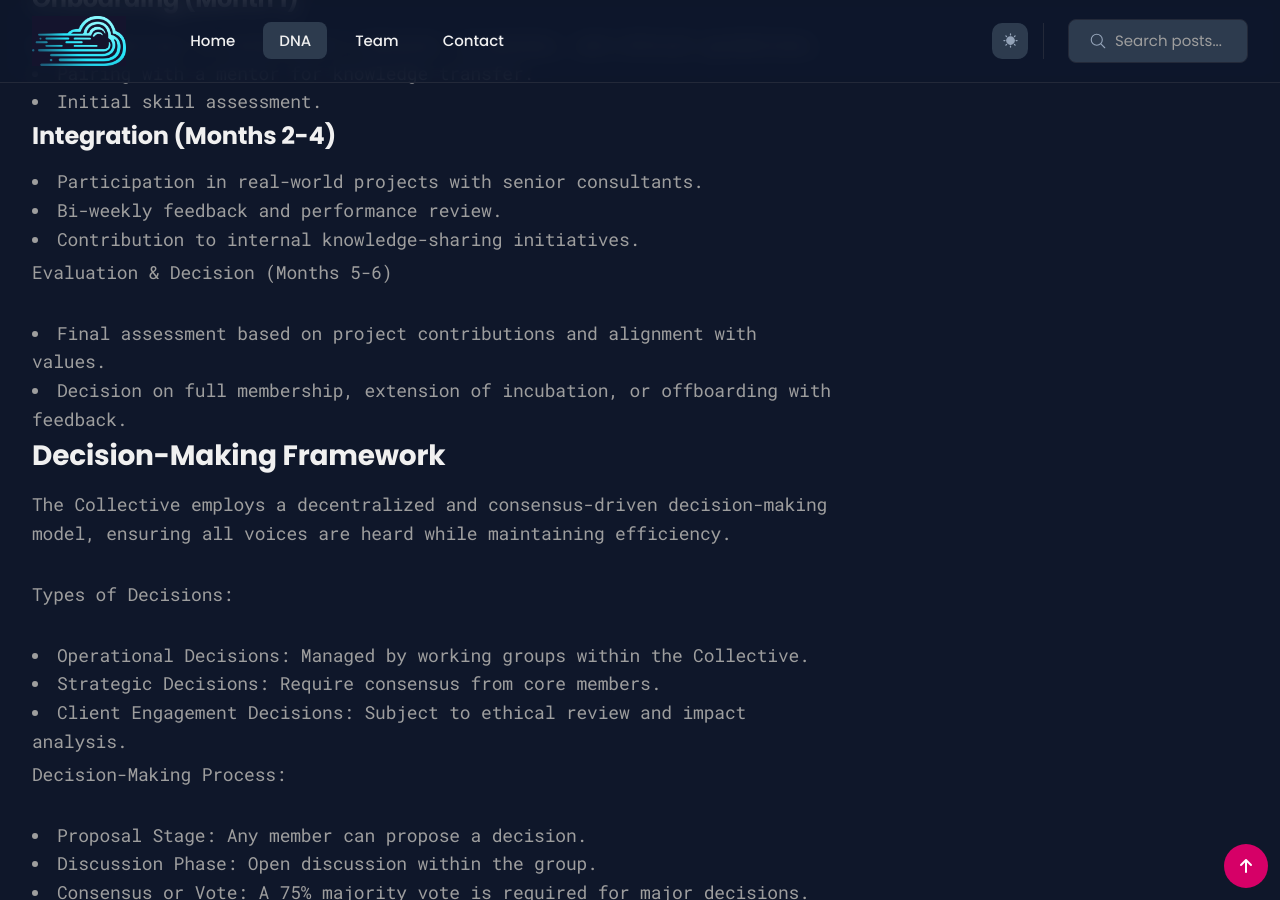
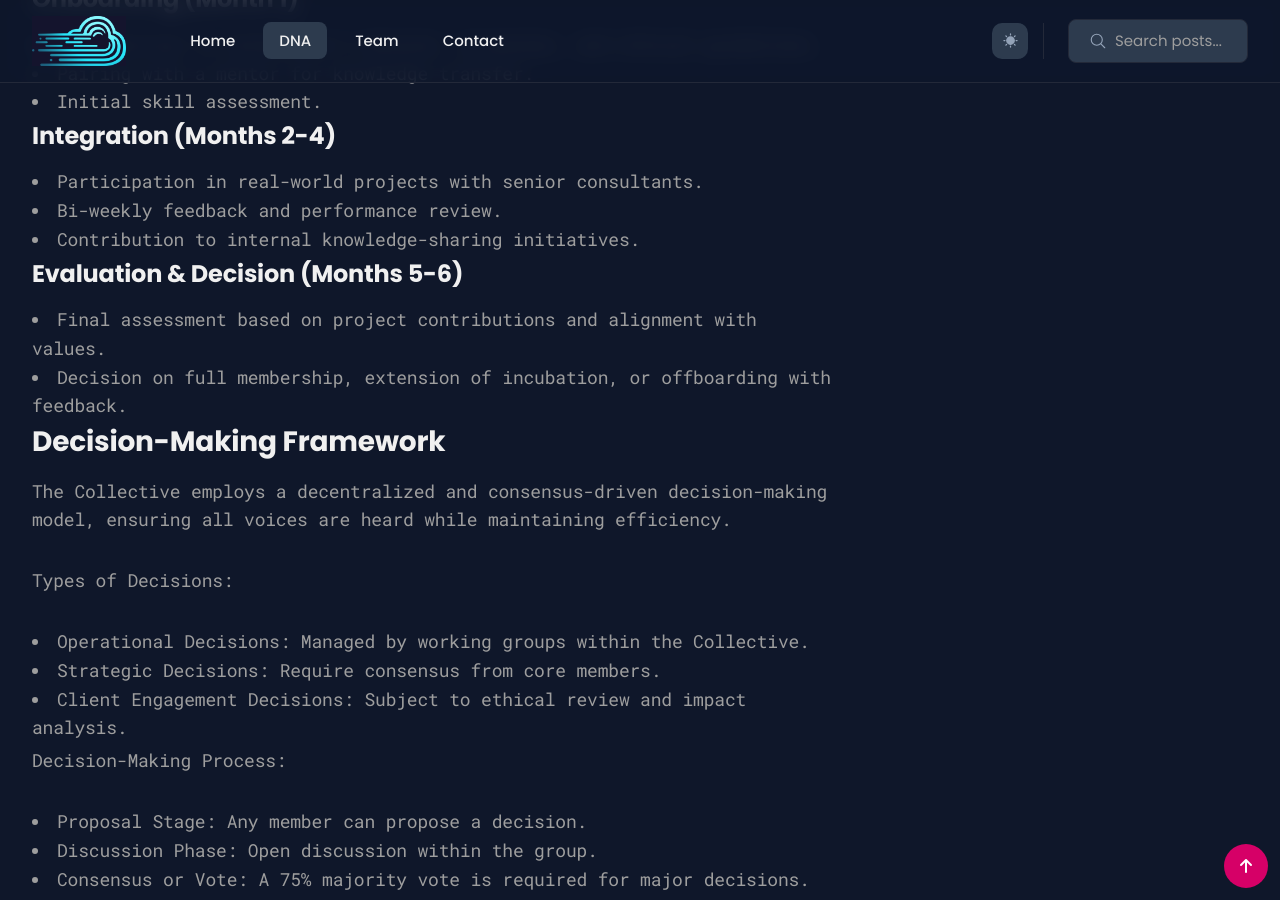
Before and after one commit to Cogniteo/cogniteo.github.io, a Jekyll site: the page built from _pages/dna.md, in a window 1280 px wide and 900 px high, scrolled down 1759 px. Built offline with Jekyll 4.4.1, drawn with Linux system fonts in a browser that asks for light colours.

Commit message:
Update dna.md

```diff
--- a/_pages/dna.md
+++ b/_pages/dna.md
@@ -40,7 +40,7 @@ Phases of Incubation:
 - Bi-weekly feedback and performance review.
 - Contribution to internal knowledge-sharing initiatives.
 
-Evaluation & Decision (Months 5-6)
+### Evaluation & Decision (Months 5-6)
 
 - Final assessment based on project contributions and alignment with values.
 - Decision on full membership, extension of incubation, or offboarding with feedback.
```
